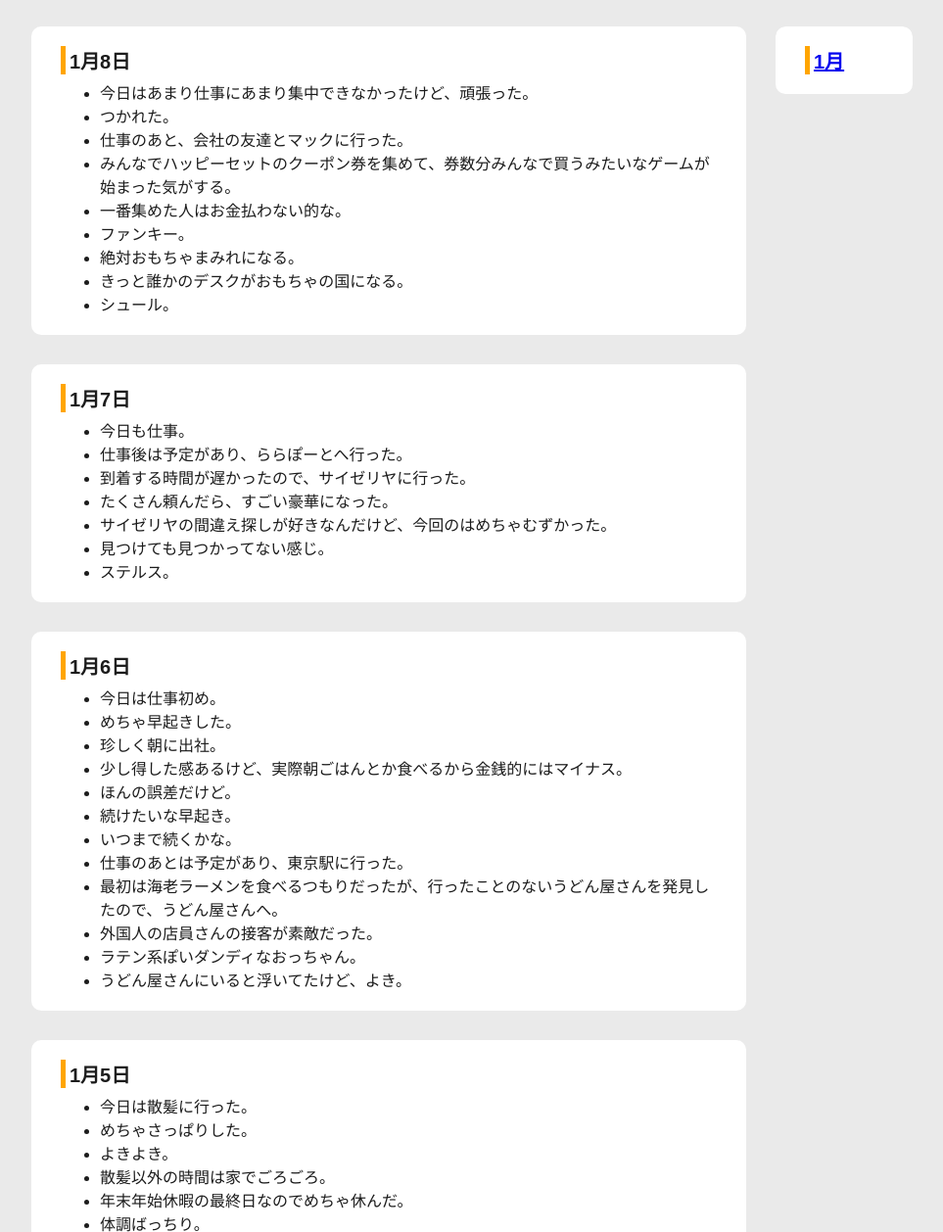
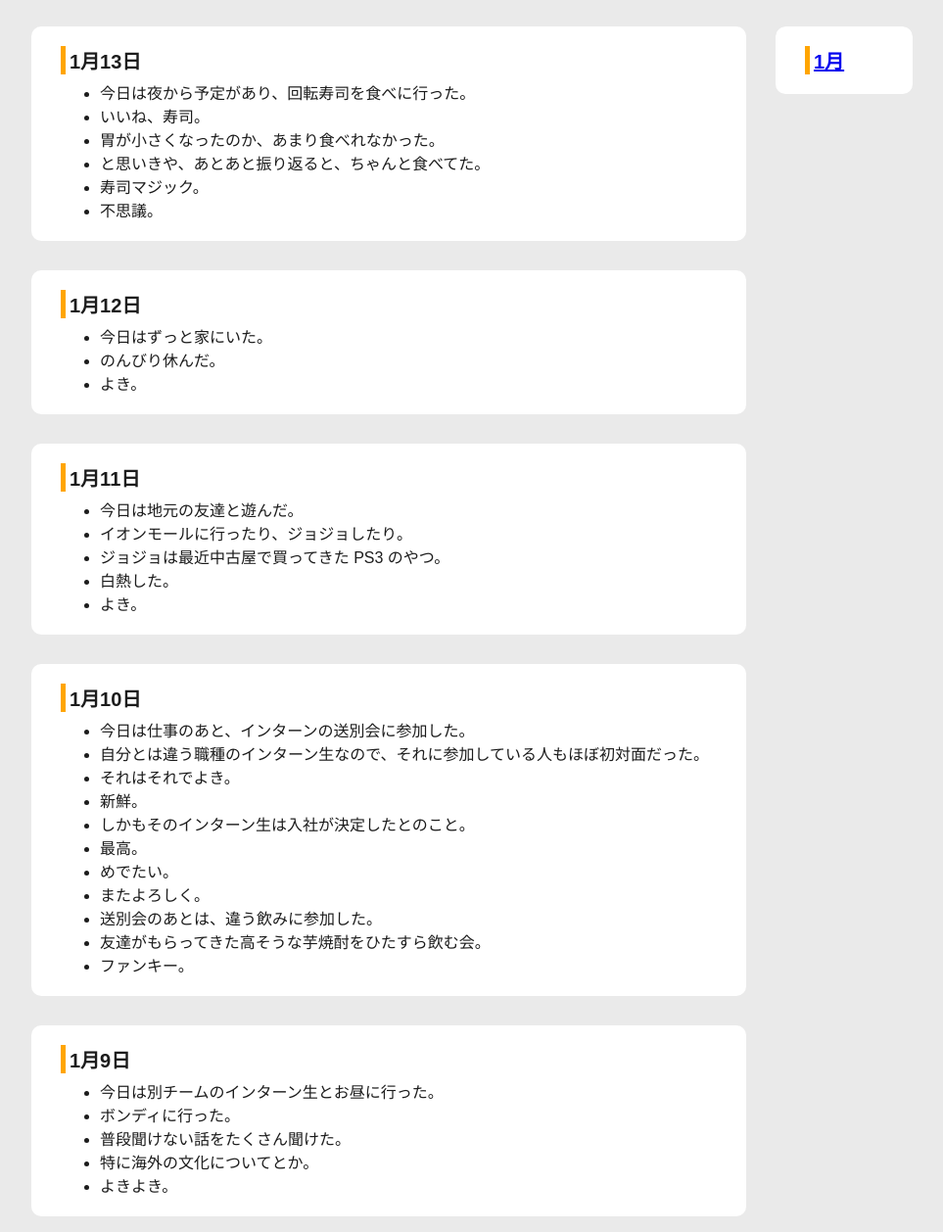
Before and after one commit to zaki0929/zaki0929.github.io, a plain HTML site: page diary2020.html in a window 1280 px wide. Shown: the part 167-1425 px from the top of the page at 98% size, without its empty margins (158-1121 px from the left). Drawn offline with Linux system fonts and the light colour scheme.

Commit message:
Write diary

```diff
--- a/diary2020.html
+++ b/diary2020.html
@@ -46,6 +46,66 @@
 <!-- side --></div>
 
 <div class="articles">
+
+<article>
+<h2>1月13日</h2>
+<ul>
+<li>今日は夜から予定があり、回転寿司を食べに行った。</li>
+<li>いいね、寿司。</li>
+<li>胃が小さくなったのか、あまり食べれなかった。</li>
+<li>と思いきや、あとあと振り返ると、ちゃんと食べてた。</li>
+<li>寿司マジック。</li>
+<li>不思議。</li>
+</ul>
+</article>
+
+<article>
+<h2>1月12日</h2>
+<ul>
+<li>今日はずっと家にいた。</li>
+<li>のんびり休んだ。</li>
+<li>よき。</li>
+</ul>
+</article>
+
+<article>
+<h2>1月11日</h2>
+<ul>
+<li>今日は地元の友達と遊んだ。</li>
+<li>イオンモールに行ったり、ジョジョしたり。</li>
+<li>ジョジョは最近中古屋で買ってきた PS3 のやつ。</li>
+<li>白熱した。</li>
+<li>よき。</li>
+</ul>
+</article>
+
+<article>
+<h2>1月10日</h2>
+<ul>
+<li>今日は仕事のあと、インターンの送別会に参加した。</li>
+<li>自分とは違う職種のインターン生なので、それに参加している人もほぼ初対面だった。</li>
+<li>それはそれでよき。</li>
+<li>新鮮。</li>
+<li>しかもそのインターン生は入社が決定したとのこと。</li>
+<li>最高。</li>
+<li>めでたい。</li>
+<li>またよろしく。</li>
+<li>送別会のあとは、違う飲みに参加した。</li>
+<li>友達がもらってきた高そうな芋焼酎をひたすら飲む会。</li>
+<li>ファンキー。</li>
+</ul>
+</article>
+
+<article>
+<h2>1月9日</h2>
+<ul>
+<li>今日は別チームのインターン生とお昼に行った。</li>
+<li>ボンディに行った。</li>
+<li>普段聞けない話をたくさん聞けた。</li>
+<li>特に海外の文化についてとか。</li>
+<li>よきよき。</li>
+</ul>
+</article>
 
 <article>
 <h2>1月8日</h2>
```
